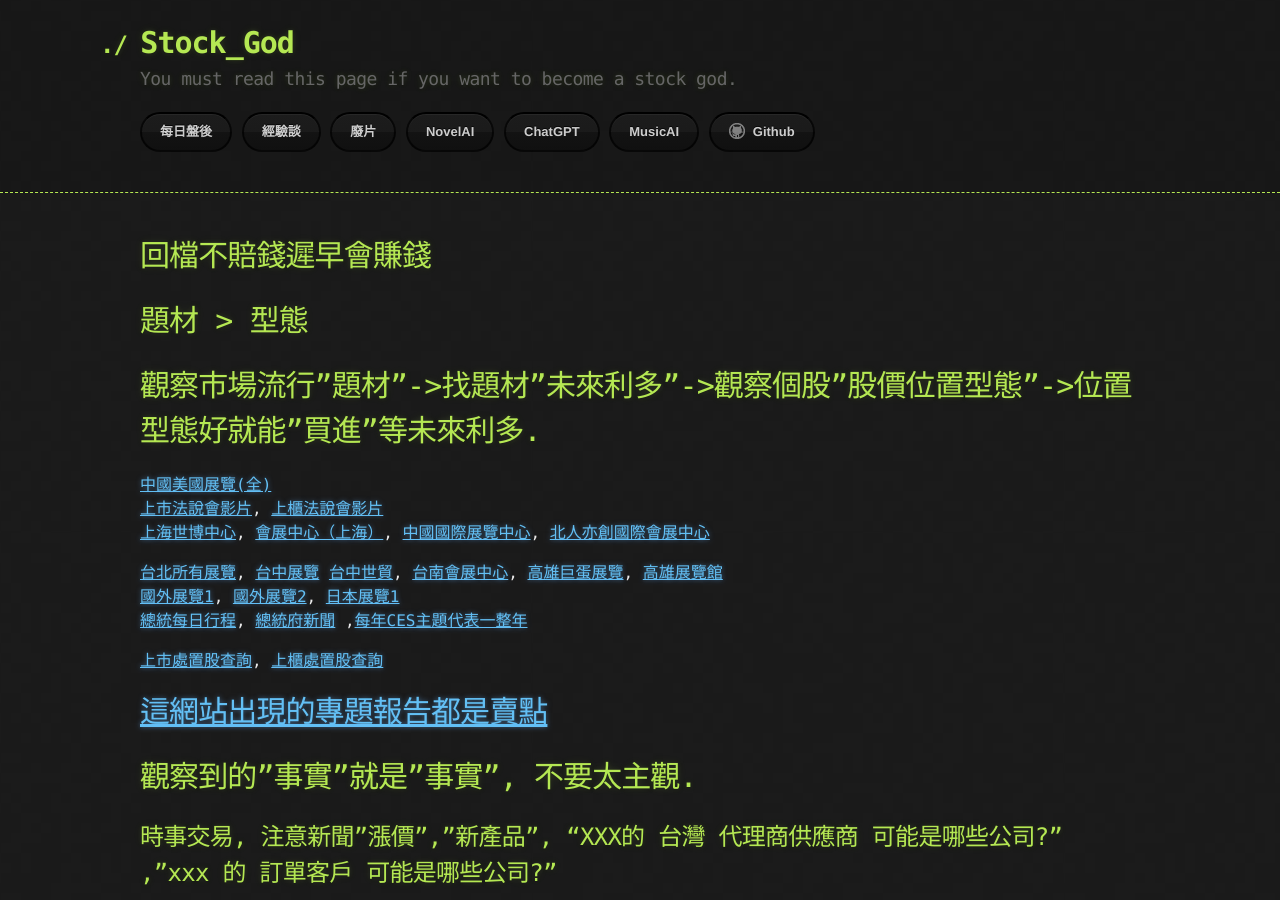
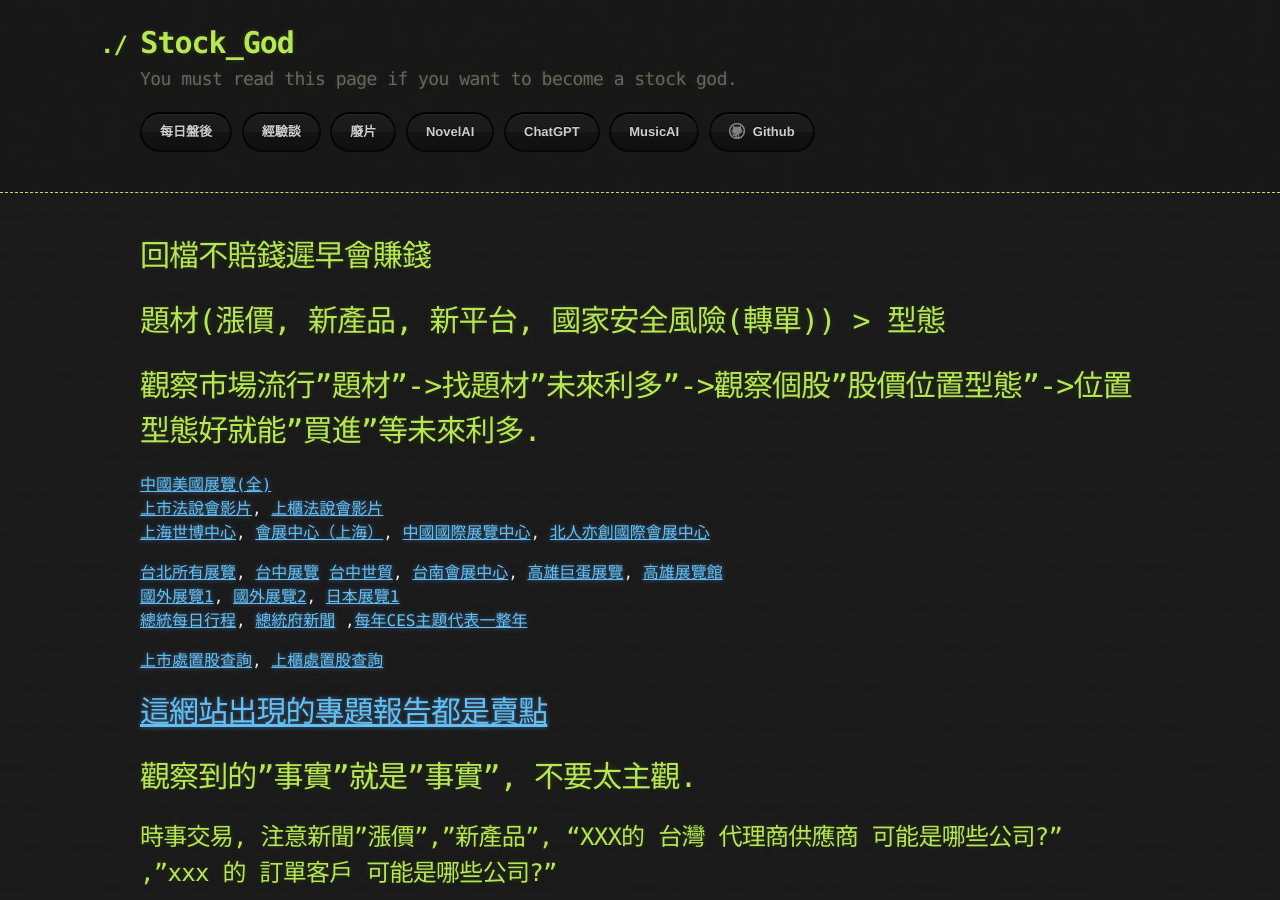
Before and after one commit to lepg5487/Stock_God, a Jekyll site: the page built from experience.md, in a window 1280 px wide and 900 px high. Built offline with Jekyll 4.4.1, drawn with Linux system fonts in a browser that asks for light colours; our own code applies the rules of GitHub Pages for plain Markdown files.

Commit message:
Update experience.md

```diff
--- a/experience.md
+++ b/experience.md
@@ -2,7 +2,7 @@
 layout: testlayouts
 ---
 # 回檔不賠錢遲早會賺錢
-# 題材 > 型態
+# 題材(漲價, 新產品, 新平台, 國家安全風險(轉單)) > 型態
 # 觀察市場流行"題材"->找題材"未來利多"->觀察個股"股價位置型態"->位置型態好就能"買進"等未來利多.
 
 [中國美國展覽(全)](https://www.jufair.com/exhibition-0-0-5-0-0-4-6/)
```
